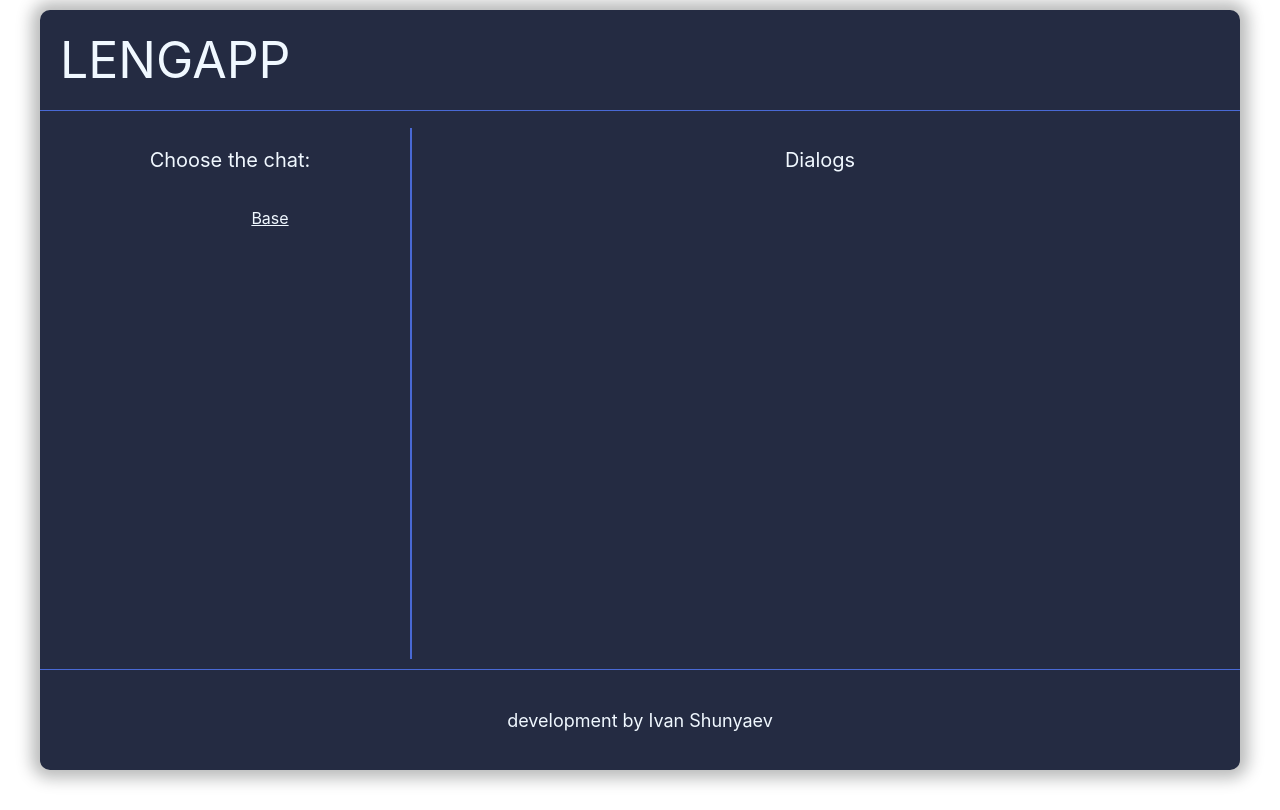
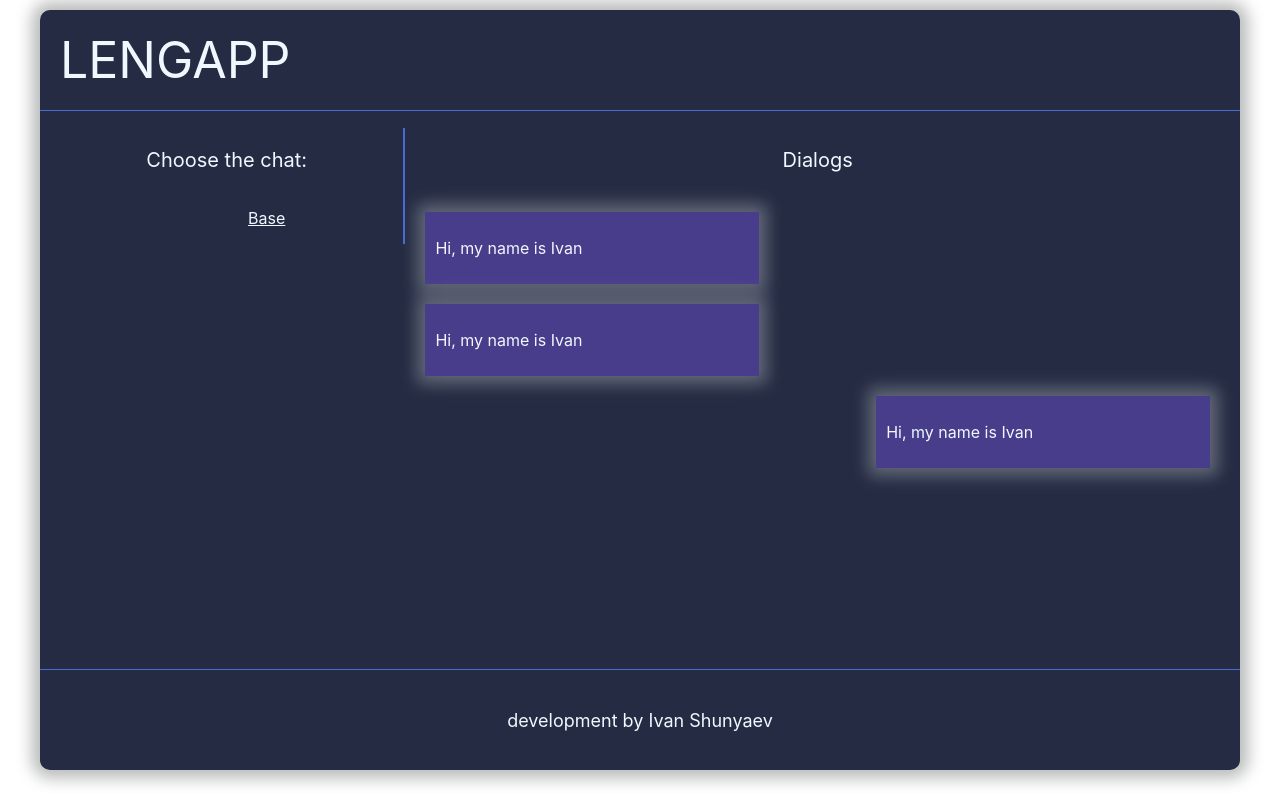
Before and after one commit to SteveGerr/REACT-learn-english, a React (Create React App) app: page / in a window 1280 px wide. Built offline with nearby package versions, Linux system fonts and the light colour scheme.

Commit message:
Add chatDialogItem

```diff
--- a/src/components/Chat/Chat.jsx
+++ b/src/components/Chat/Chat.jsx
@@ -1,3 +1,4 @@
+import ChatDialogItem from '../ChatDialogItem/ChatDialogItem'
 import ChatList from '../ChatList/ChatList'
 import chatStyles from './Chat.module.scss'
 
@@ -13,6 +14,21 @@ const Chat = () => {
             {/* ChatDialogs */}
             <div className={chatStyles.chat__dialogs}>
                 <p className={chatStyles.chat__colHeading} >Dialogs</p>
+                <div className={chatStyles.dialogs_wrapper}>
+                    {/* LEft dialogs */}
+                    <div className={chatStyles.dialogs_left}>
+                        <ChatDialogItem />
+                    </div>
+                    <div className={chatStyles.dialogs_left}>
+                        <ChatDialogItem />
+                    </div>
+
+                    {/* Right dialogs */}
+                    <div className={chatStyles.dialogs_right}>
+                        <ChatDialogItem />
+                    </div>
+                </div>
+
             </div>
         </div>
     )
--- a/src/components/Chat/Chat.module.scss
+++ b/src/components/Chat/Chat.module.scss
@@ -14,24 +14,31 @@
         margin: 10px 0 10px 10px;
         color: aliceblue;
         border-right: 2px solid #4969d4;
-        position: absolute;
-        top: 0;
-        bottom: 0;
+        // position: absolute;
+        // top: 0;
+        // bottom: 0;
     }
     &__dialogs {
         display: flex;
-        justify-content: center;
+        flex-direction: column;
+        justify-content: flex-start;
         width: 70%;
         margin: 10px 10px 10px 0;
         color: aliceblue;
-        position: absolute;
-        top: 0;
-        bottom: 0;
-        right: 0;
-        left: 30%;
     }
     &__colHeading {
         margin-bottom: 20px;
         font-size: 20px;
     }
+    .dialogs_left,
+    .dialogs_right {
+        display: flex;
+        margin: 20px;
+    }
+    .dialogs_left {
+        justify-content: flex-start;
+    }
+    .dialogs_right {
+        justify-content: flex-end;
+    }
 }
--- /dev/null
+++ b/src/components/ChatDialogItem/ChatDialogItem.jsx
@@ -0,0 +1,13 @@
+import cdiStyle from './ChatDialogItem.module.scss'
+
+const ChatDialogItem = () => {
+
+    return (
+        <div className={cdiStyle.chat_dialog_item}>
+            <p>Hi, my name is Ivan</p>
+        </div>
+    )
+
+}
+
+export default ChatDialogItem
--- /dev/null
+++ b/src/components/ChatDialogItem/ChatDialogItem.module.scss
@@ -0,0 +1,10 @@
+
+.chat_dialog_item {
+    display: flex;
+    width: 100%;
+    max-width: 40%;
+    padding: 10px;
+    background-color: darkslateblue;
+    box-shadow: 0px 0px 16px 8px rgba(255, 255, 255, 0.29);
+    color: aliceblue;
+}
```
